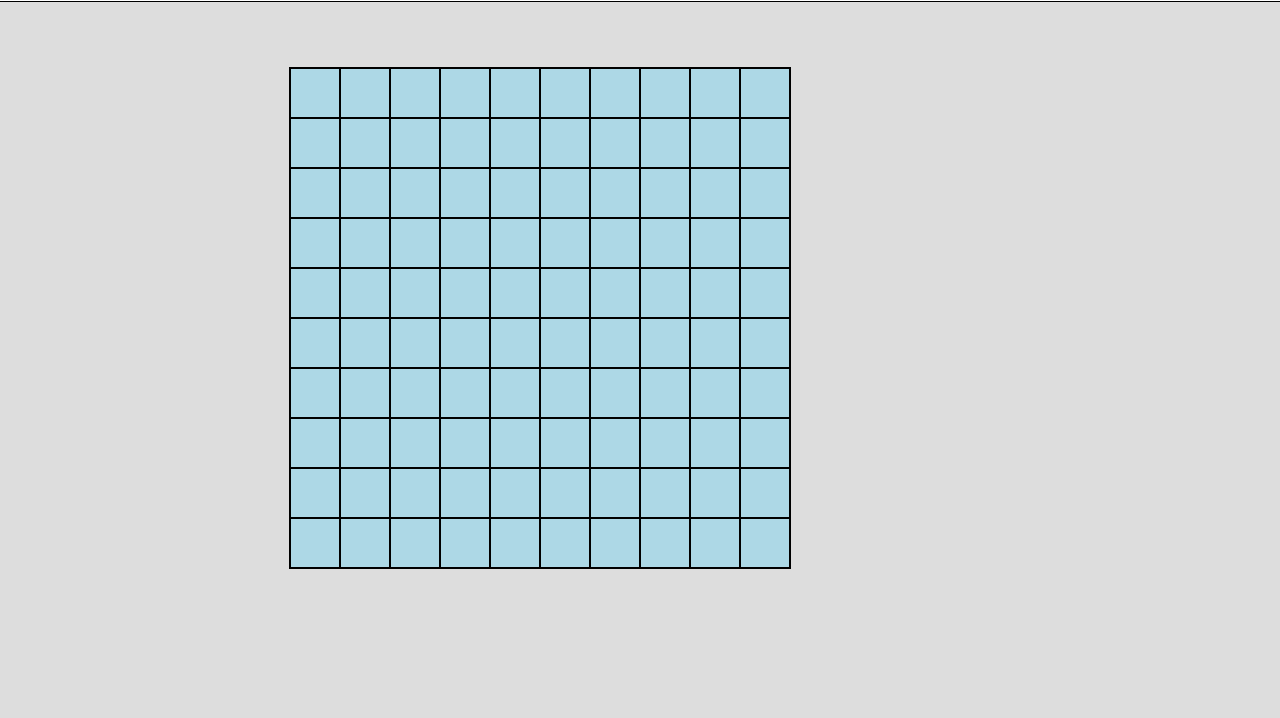
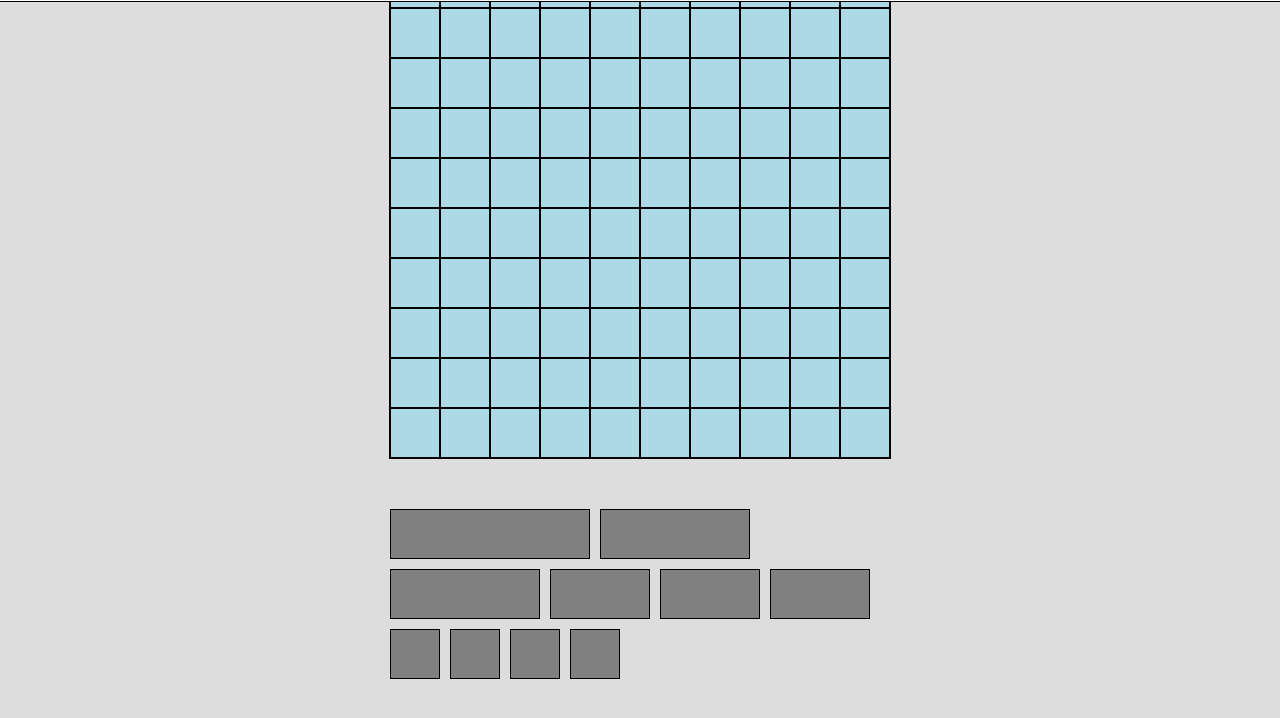
Before and after one commit to DrearyDev/battleship-game, a website built with webpack: page src/index.html in a window 1280 px wide. Both pictures are taken after a click on the button "Single Player (vs CPU)". Shown: the part 82-800 px from the top of the page. Built offline with nearby package versions, Linux system fonts and the light colour scheme.

Commit message:
Write styles for ships section and pieces

```diff
--- a/src/game.css
+++ b/src/game.css
@@ -1,3 +1,8 @@
+
+body {
+  flex-direction: column;
+  gap: 50px;
+}
 
 .grid {
   display: grid;
@@ -5,9 +10,21 @@
   background-color: lightblue;
   border: 1px solid black;
 }
-
 .square {
   width: 50px;
   height: 50px;
   border: 1px solid black;
 }
+
+.ships {
+  width: 500px;
+  flex-wrap: wrap;
+  display: flex;
+  flex-direction: row;
+  gap: 10px;
+}
+.ship {
+  height: 50px;
+  background-color: grey;
+  border: 1px solid black;
+}
```
Also changed, not shown: dist/app.bundle.js.
